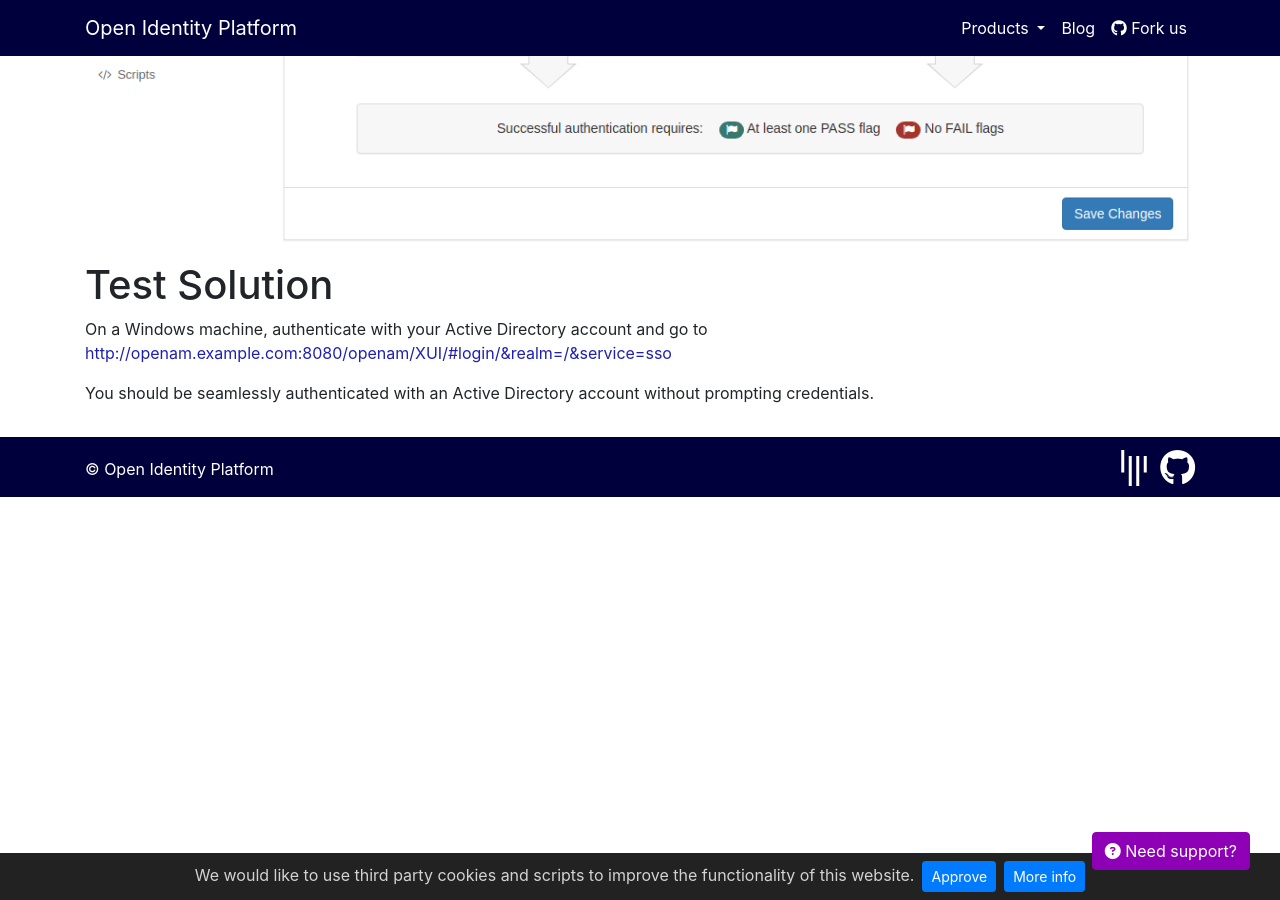
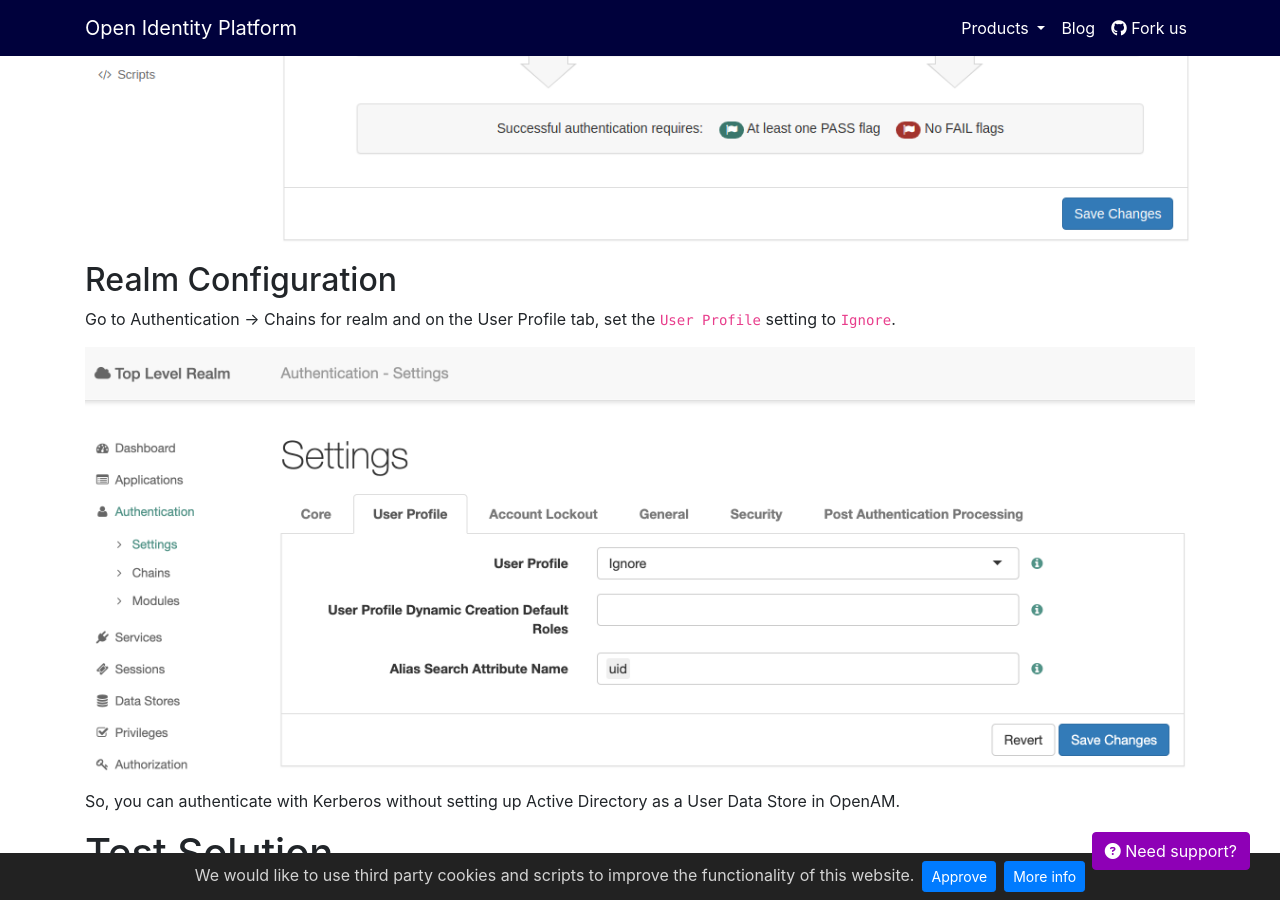
Before and after one commit to OpenIdentityPlatform/OpenIdentityPlatform.org, a Jekyll site: the page built from blog/how-to-setup-kerberos-authentication-in-openam.md, in a window 1280 px wide and 900 px high, scrolled down 3016 px. Built offline with Jekyll 4.4.1, drawn with Linux system fonts in a browser that asks for light colours.

Commit message:
add realm setting to kerberos auth

```diff
--- a/blog/how-to-setup-kerberos-authentication-in-openam.md
+++ b/blog/how-to-setup-kerberos-authentication-in-openam.md
@@ -65,6 +65,14 @@
 
 ![SSO Kerberos Authentication Chain Settings](/assets/img/openam-kerberos/2-kerberos-chain.png)
 
+## Realm Configuration
+
+Go to Authentication → Chains for realm and on the User Profile tab, set the `User Profile` setting to `Ignore`.
+
+![OpenAM Realm User Profile Settings](/assets/img/openam-kerberos/3-openam-realm-auth-settings.png)
+
+So, you can authenticate with Kerberos without setting up Active Directory as a User Data Store in OpenAM.
+
 # Test Solution
 On a Windows machine, authenticate with your Active Directory account and go to [http://openam.example.com:8080/openam/XUI/#login/&realm=/&service=sso](http://openam.example.com:8080/openam/XUI/#login/&realm=/&service=sso)
 
```
Also changed, not shown: assets/img/openam-kerberos/3-openam-realm-auth-settings.png (added).
